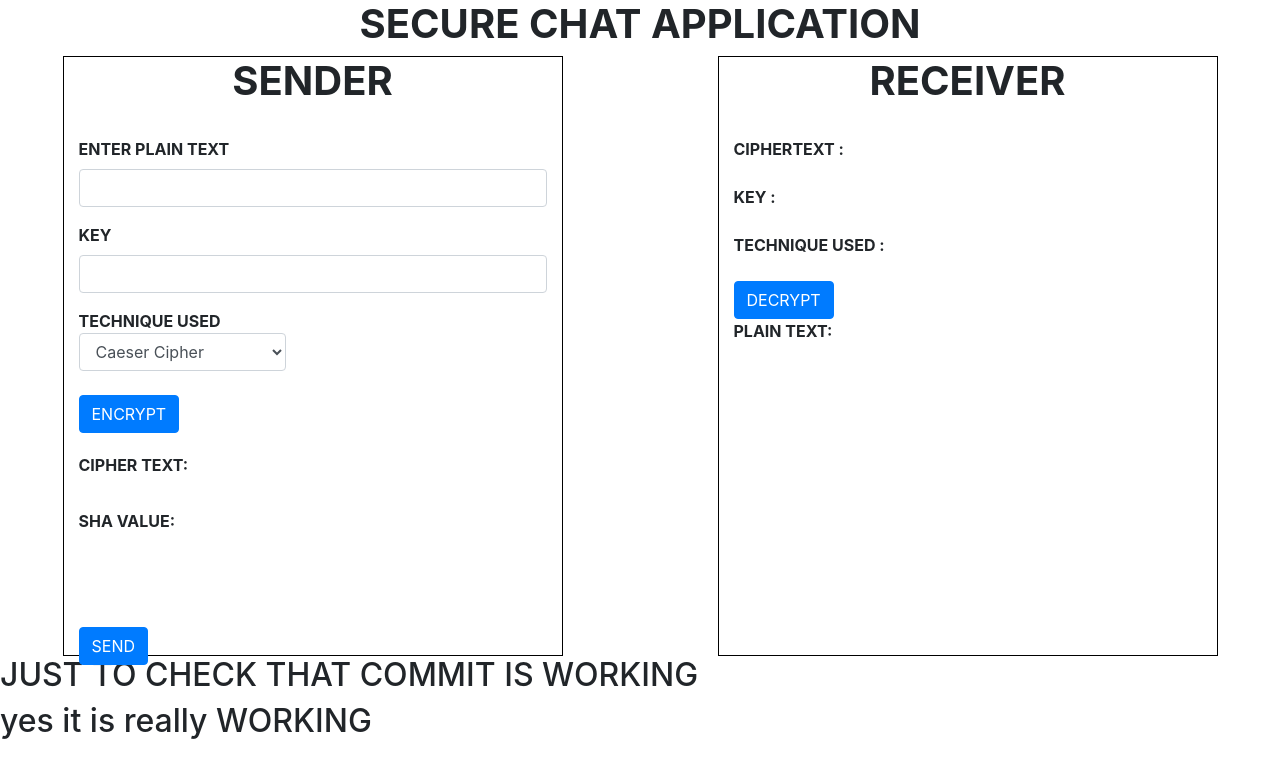
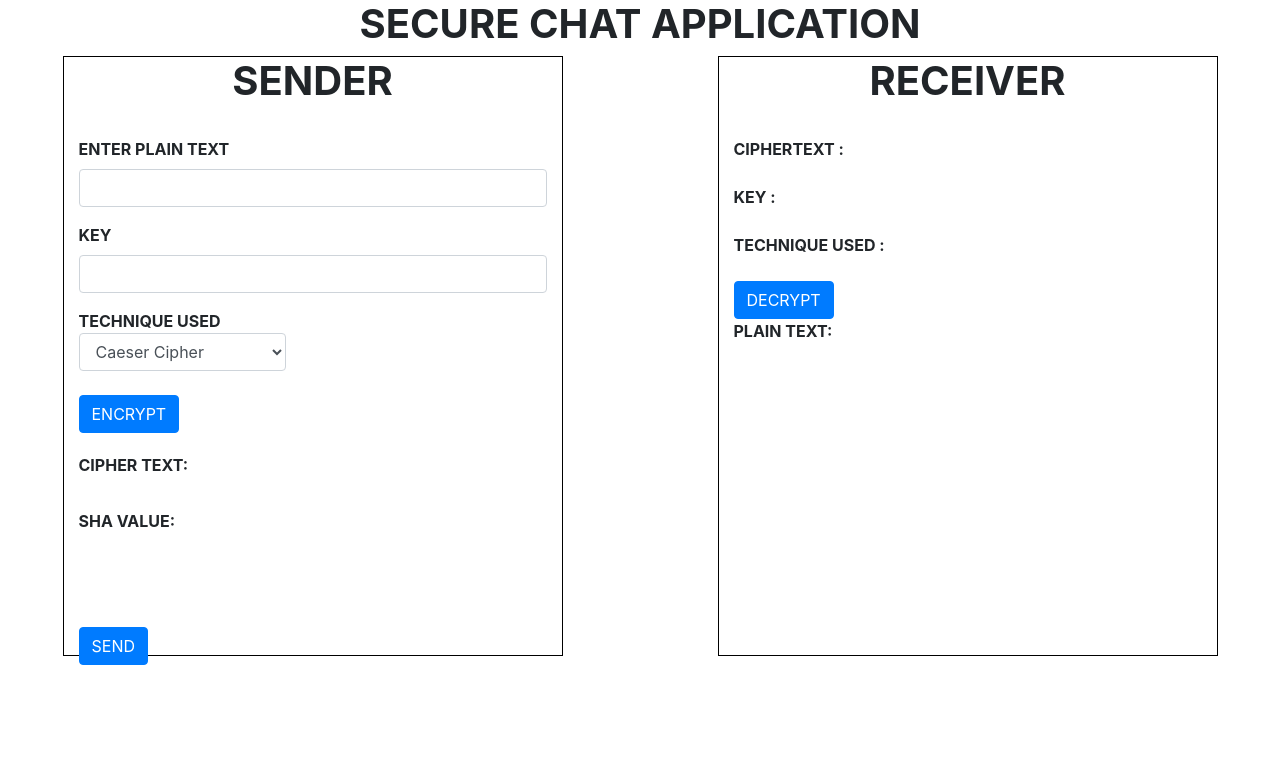
Before and after one commit to HarpreetSingh123-dev/crypto, a React (Create React App) app: page / in a window 1280 px wide. Shown: the top 778 px of the page. Built offline with nearby package versions, Linux system fonts and the light colour scheme.

Commit message:
small changes

```diff
--- a/src/App.js
+++ b/src/App.js
@@ -1105,8 +1105,7 @@ decrypt_to_plain(event){
         </div>
       {console.log(this.state)}
 
-     <h2>JUST TO CHECK THAT COMMIT IS WORKING</h2>
-     <h2>yes it is really WORKING</h2>
+
       </div>
     );
   }
```
